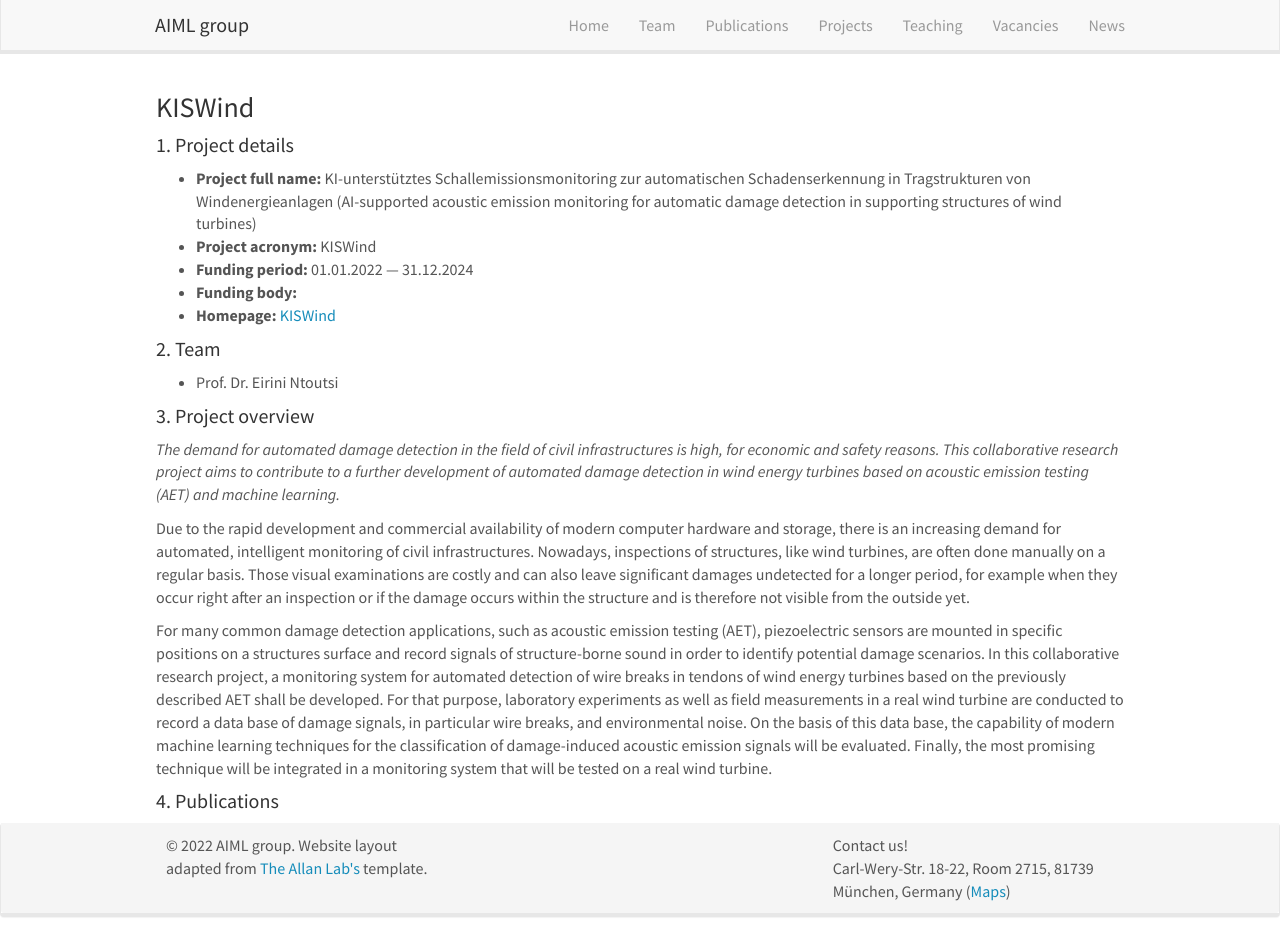
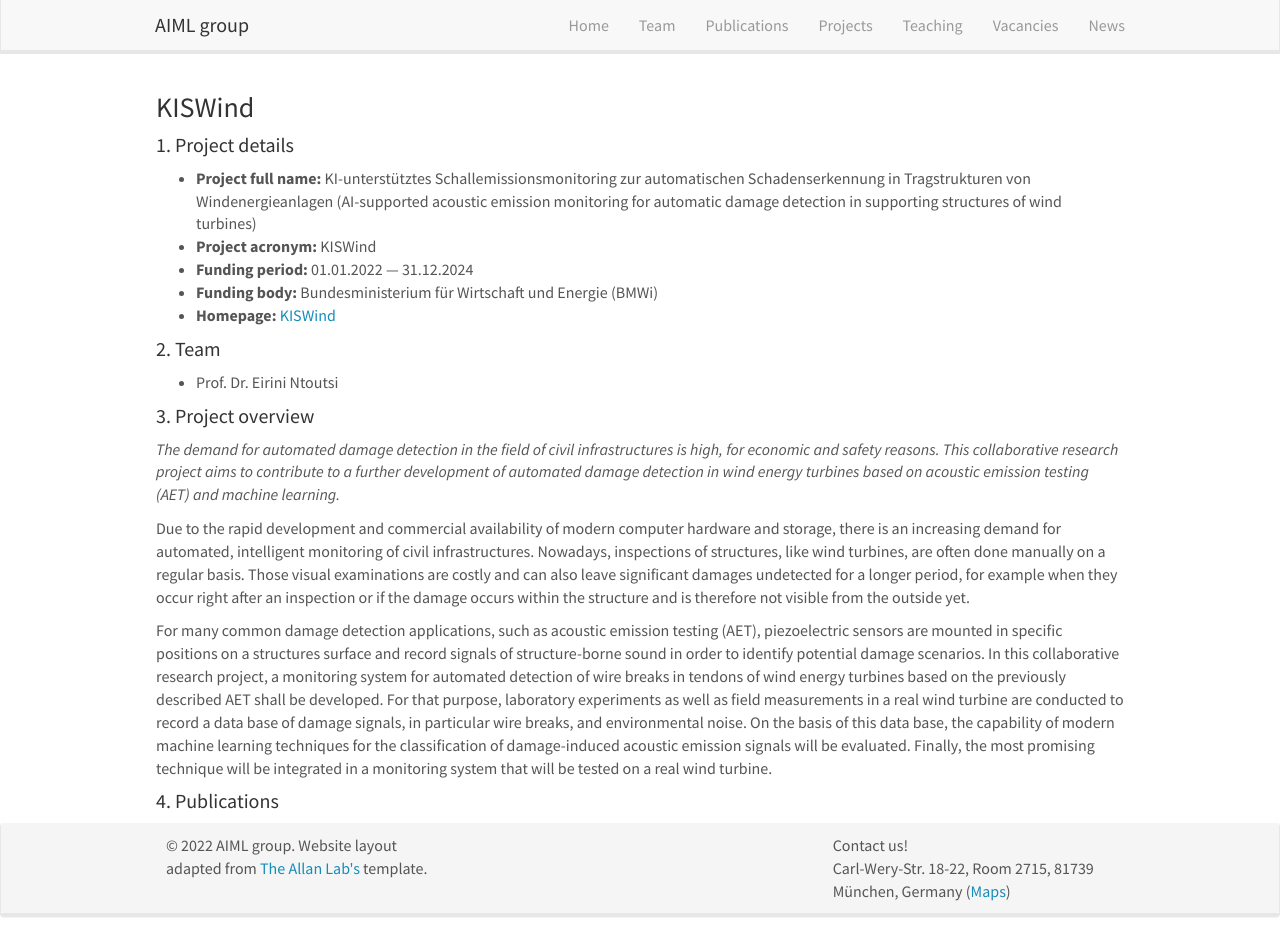
Before and after one commit to AIML-research/AIML-research.github.io, a Jekyll site: the page built from _pages/kiswind.md, in a window 1280 px wide and 939 px high. Built offline with Jekyll 4.4.1, drawn with Linux system fonts in a browser that asks for light colours; nearby versions of some CDN libraries.

Commit message:
Update kiswind.md

```diff
--- a/_pages/kiswind.md
+++ b/_pages/kiswind.md
@@ -19,7 +19,7 @@ permalink: /projects/kiswind/
 - <b>Project full name: </b> KI-unterstütztes Schallemissionsmonitoring zur automatischen Schadenserkennung in Tragstrukturen von Windenergieanlagen (AI-supported acoustic emission monitoring for automatic damage detection in supporting structures of wind turbines)
 - <b>Project acronym: </b> KISWind
 - <b>Funding period: </b> 01.01.2022 — 31.12.2024
-- <b>Funding body: </b>
+- <b>Funding body: </b> Bundesministerium für Wirtschaft und Energie (BMWi)
 - <b>Homepage: </b> <a href="https://www.mi.fu-berlin.de/inf/groups/ag-KIML/Projects/KISWIND/index.html">KISWind </a>
 
 #### 2. Team
```
